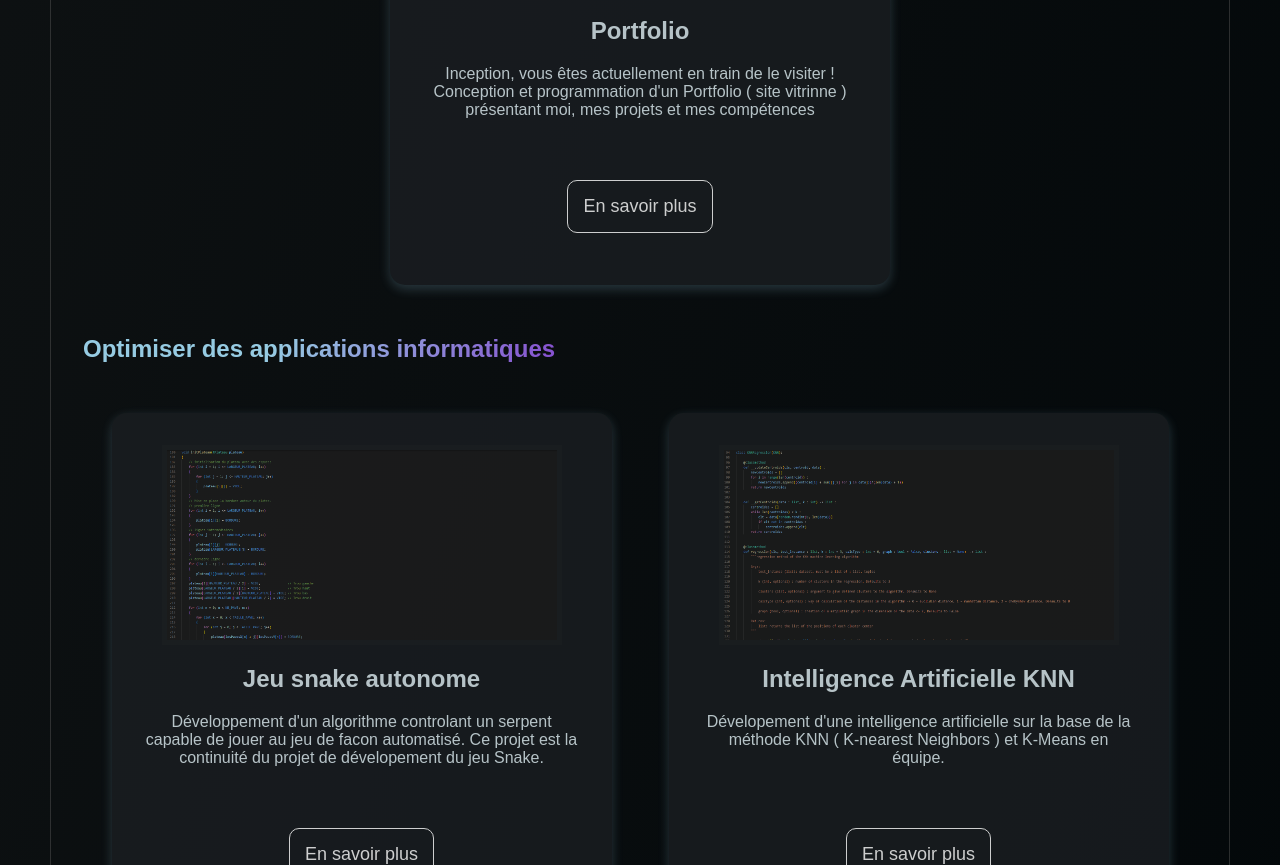
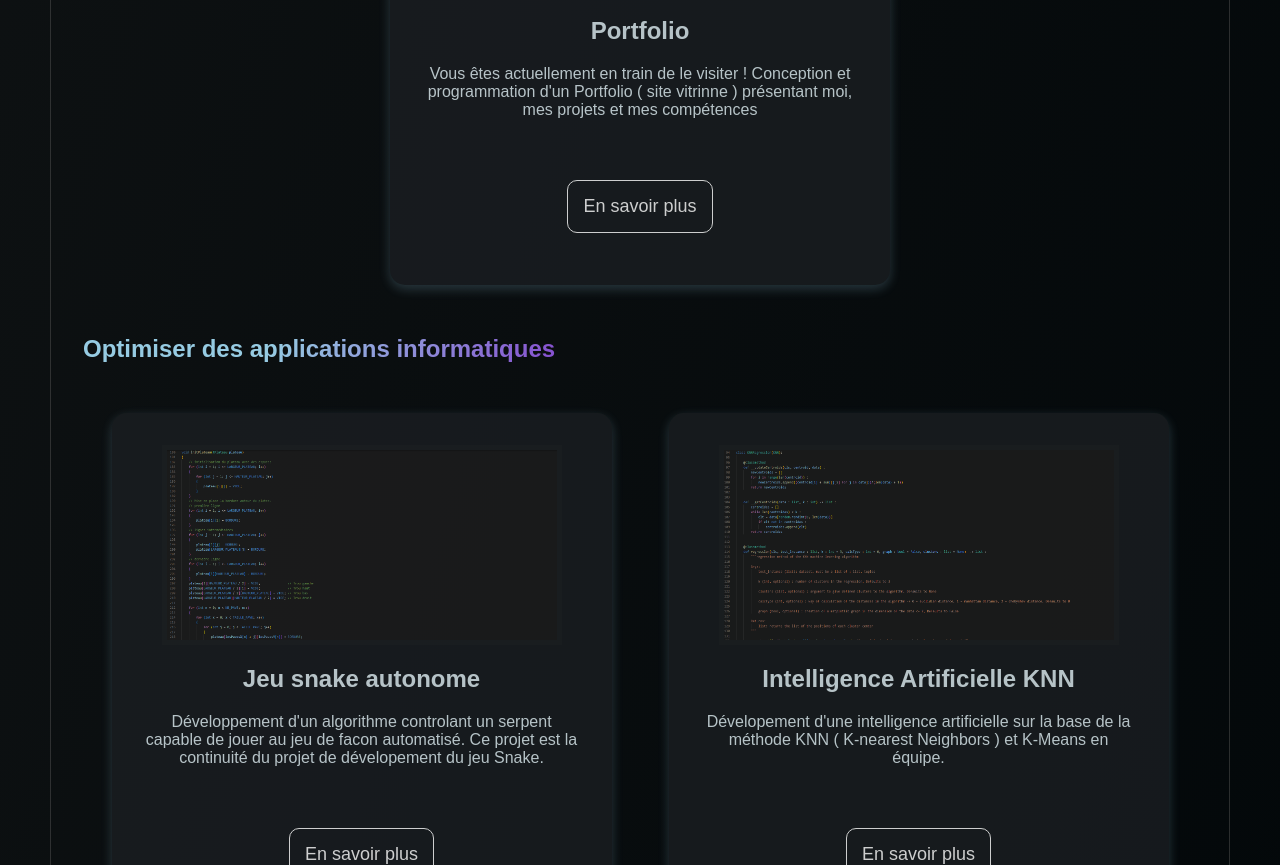
Before and after one commit to Maaxxiimee/Portfolio, a plain HTML site: page index.html in a window 1280 px wide. Shown: the part 2771-3636 px from the top of the page. Drawn offline with Linux system fonts and the light colour scheme.

Commit message:
Update index.html

```diff
--- a/index.html
+++ b/index.html
@@ -102,7 +102,7 @@
                     <div class="cardProjet">
                         <img src="./ress/portfolio.png" alt="Capture d'écran du site web sur les JO">
                         <h2>Portfolio</h2>
-                        <p>Inception, vous êtes actuellement en train de le visiter ! Conception et programmation d'un Portfolio ( site vitrinne ) présentant moi, mes projets et mes compétences</p>
+                        <p>Vous êtes actuellement en train de le visiter ! Conception et programmation d'un Portfolio ( site vitrinne ) présentant moi, mes projets et mes compétences</p>
                         <button class="btnVisite">En savoir plus</button>
                     </div>
                 </div>
```
